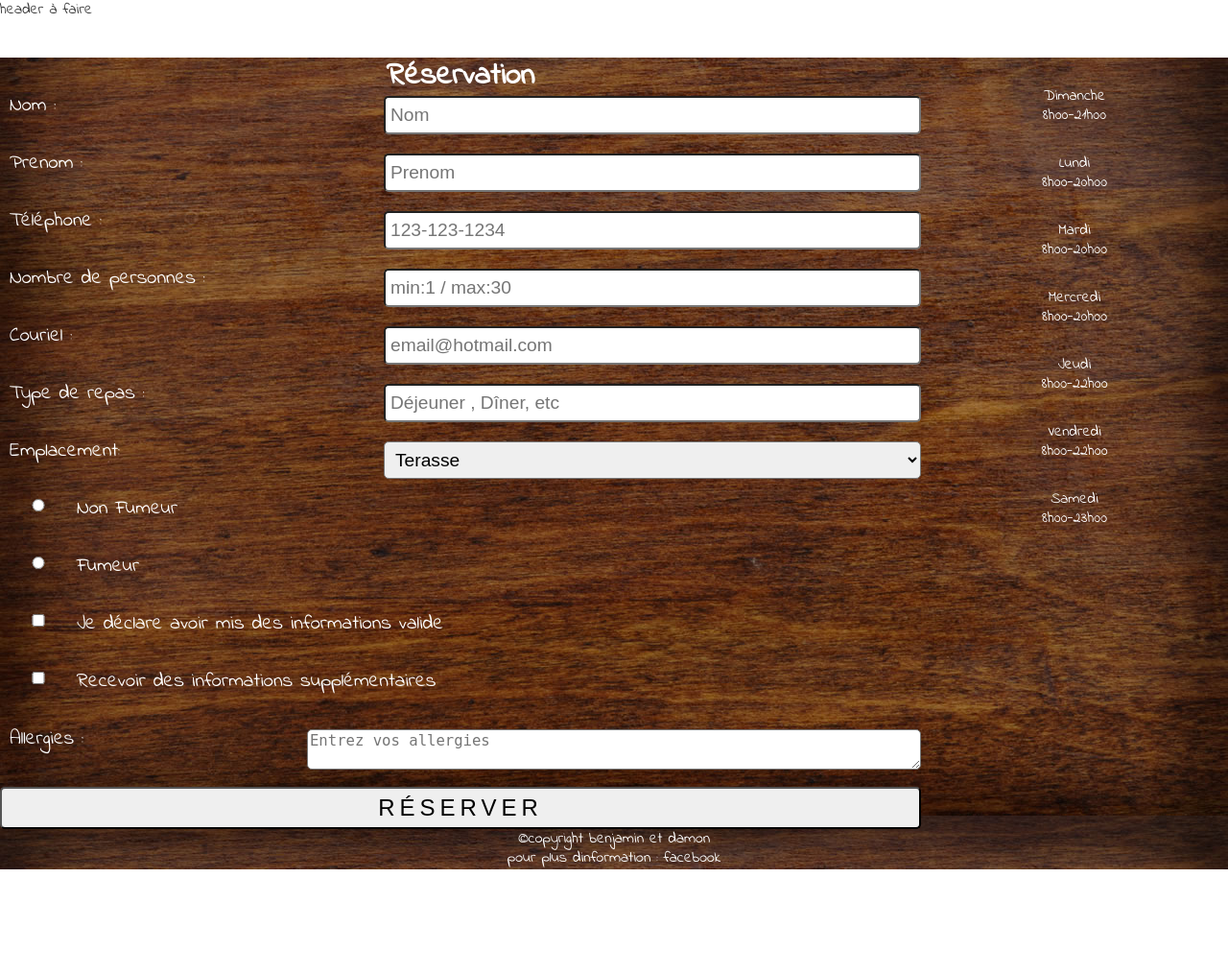
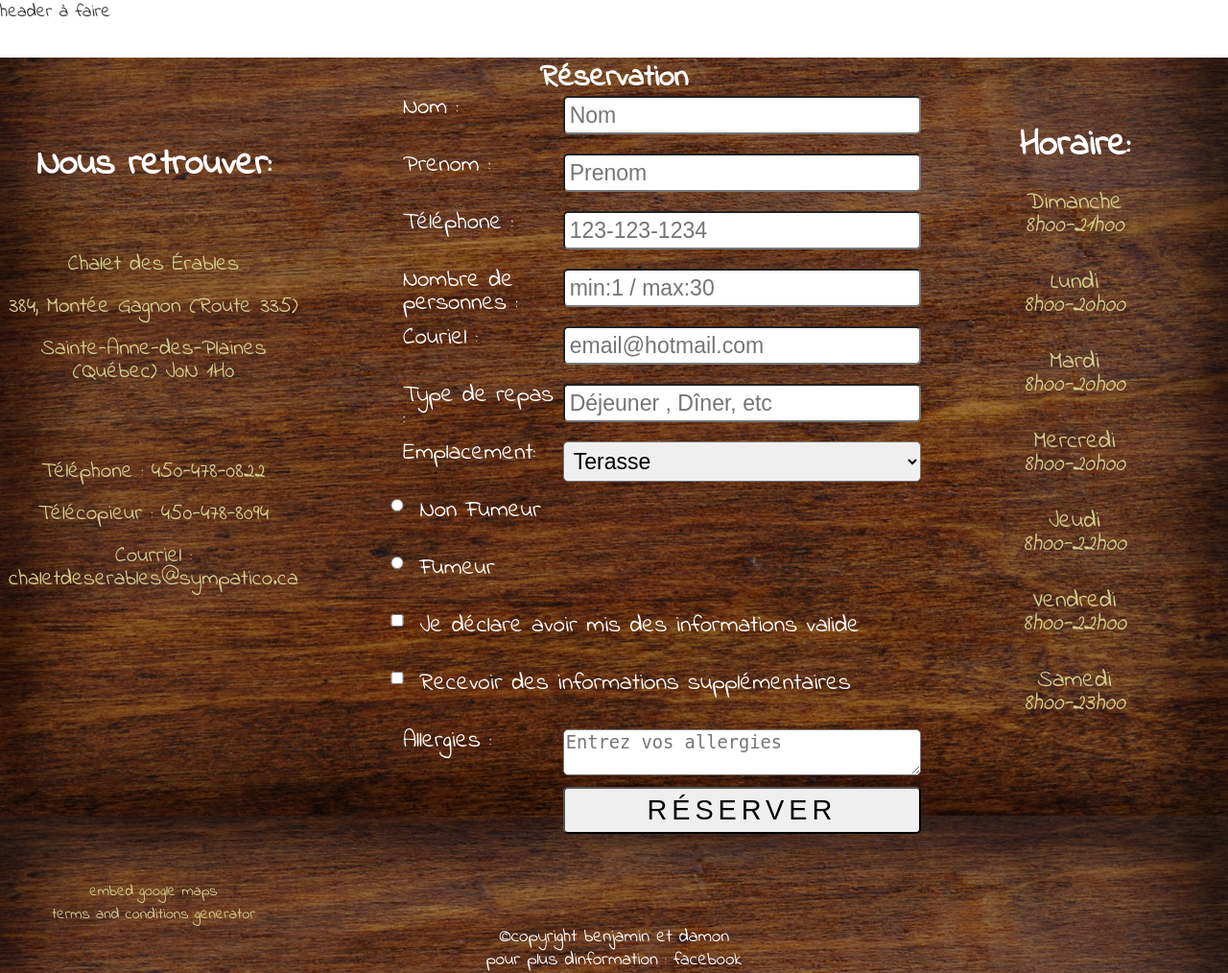
Before and after one commit to quebecyo/TP-BEN-DAMON-HTML5-CSS3, a PHP site: page /form.html in a window 1280 px wide. Shown: the whole page at 96% size. Before the commit the page ends 906 px from the top, so only its background shows below. Run offline with PHP 8.4, Linux system fonts and the light colour scheme; some libraries are stand-ins or nearby versions.

Commit message:
major update 4.0 formulaire page finish

```diff
--- a/css/style.css
+++ b/css/style.css
@@ -62,7 +62,7 @@ input[type=submit]{
 	float: right;
 }
 select{
-	padding: 7px;
+	padding: 6px;
 }
 label{
 	font-size: 1.3em;
@@ -76,24 +76,40 @@ aside ul{
 	display: none;
 }
 aside ul li{
-	margin-top: 30px;
+	margin-top: 20px;
 }
 aside ul li p:first-child{
 	text-transform: capitalize;
-	color:white;
+	color:#D4CE90;
 }
 aside ul li p:last-child{
-	color:white;
+	color:#D4CE90;
+	font-style: italic;
 }
 aside{
 	width: 100%;
 	text-align: center;
 }
-aside:nth-of-type(1){
-
+aside.first_aside{
+	display: none;
+	color:#D4CE90;
 }
-aside:nth-of-type(2){
+aside.first_aside h2{
+	font-size: 2em;
+	color: white;
+}
+aside.first_aside p{
+	font-size: 1.2em;
+	margin-top: 20px;
+}
+aside.first_aside p:nth-of-type(1),aside.first_aside p:nth-of-type(4){
+	margin-top: 80px;
+}
+aside.last_aside{
 	display: none;
+}
+#gmap_canvas{
+	height: 300px;
 }
 footer{
 	position: relative;
@@ -104,6 +120,16 @@ footer{
 	label.label_styling{
 		display: none;
 	}
+	aside.first_aside h2{
+		display: block;
+		margin-top: 100px;
+	}
+	label{
+		font-size: 1.5em;
+	}
+	input, select, textarea{
+	font-size: 1.5em;
+}
 }
 @media screen and (min-width: 768px){
 	aside ul{
@@ -112,4 +138,36 @@ footer{
 	hr{
 		display: none;
 	}
+	aside ul h2{
+		color: white;
+		margin-top: 40px;
+		font-size: 1.5em;
+	}
 }
+@media screen and (min-width: 1200px){
+	body{
+		font-size: 1.2em;
+	}
+	label.label_styling{
+		padding-left: 100px;
+		margin: 0;
+	}
+	form ul li:nth-of-type(8),form ul li:nth-of-type(9),form ul li:nth-of-type(10),form ul li:nth-of-type(11){
+		padding-left: 70px;
+	}
+	aside.first_aside{
+		display: block;
+		margin-top: 100px;
+	}
+	aside ul li{
+		margin-top: 35px;
+		font-size: 1.3em;
+	}
+	aside ul h2{
+		margin-top: 80px;
+		font-size: 2em;
+	}
+	hr{
+		display: none;
+	}
+}
--- a/form.html
+++ b/form.html
@@ -9,12 +9,6 @@
 <!--[if lt IE 9]>
 <script src="http://html5shiv.googlecode.com/svn/trunk/html5.js"></script>
 <![endif]-->
-	<style>
-	    img{
-	        width: 100px;
-	        height: 100px;
-	    }
-	</style>
 </head>
 <body>
 	<header>
@@ -35,7 +29,18 @@
 	        </ul>
 	    </nav>
 	</header>
-	<div id="wrapper_first" class="col col-xs-12 col-sm-9 col-lg-9">
+	<aside class="col col-lg-3 first_aside">
+    	<!-- <a href="https://www.google.com/maps?ll=45.718432,-73.829351	&amp;z=11	&amp;t=m	&amp;hl=fr	&amp;gl=US	&amp;mapclient=embed	&amp;q=45%C2%B043%2734.3%22N+73%C2%B049%2722.7%22W@45.7261953,-73.8229832">Click ici pour me trouver</a> -->
+    	<h2>Nous retrouver:</h2>
+  		<p>Chalet des Érables</p>
+  		<p>384, Montée Gagnon (Route 335)</p>
+  		<p>Sainte-Anne-des-Plaines (Québec) J0N 1H0</p>
+  		<p>Téléphone : 450-478-0822</p>
+  		<p>Télécopieur : 450-478-8094</p>
+  		<p>Courriel : chaletdeserables@sympatico.ca</p>
+  		<script src='https://maps.googleapis.com/maps/api/js?v=3.exp'></script><div><div id='gmap_canvas' class="col col-lg-12"></div><div><small><a href="http://embedgooglemaps.com">									embed google maps							</a></small></div><div><small><a href="https://termsandcondiitionssample.com">terms and conditions generator</a></small></div><style>#gmap_canvas img{max-width:none!important;background:none!important}</style></div><script type='text/javascript'>function init_map(){var myOptions = {zoom:8,center:new google.maps.LatLng(45.7260694,-73.82316800000001),mapTypeId: google.maps.MapTypeId.ROADMAP};map = new google.maps.Map(document.getElementById('gmap_canvas'), myOptions);marker = new google.maps.Marker({map: map,position: new google.maps.LatLng(45.7260694,-73.82316800000001)});infowindow = new google.maps.InfoWindow({content:'<strong>Chalet des érables</strong><br>384, Montée Gagnon<br>'});google.maps.event.addListener(marker, 'click', function(){infowindow.open(map,marker);});infowindow.open(map,marker);}google.maps.event.addDomListener(window, 'load', init_map);</script>
+	</aside>
+	<div id="wrapper_first" class="col col-xs-12 col-sm-9 col-lg-6">
 		<header>
 			<h1>Réservation</h1>
 		</header>
@@ -98,12 +103,12 @@
 						<label for="recevoir" class="col col-xs-10 col-sm-10 col-lg-10">Recevoir des informations supplémentaires</label>
 					</li>
 					<li>
-						<label for="textarea" class="label_styling col col-xs-0 col-sm-4">Allergies :</label>
-						<textarea name="textarea" id="textarea" class="col col-xs-12 col-sm-8" placeholder="Entrez vos allergies"></textarea>
+						<label for="textarea" class="label_styling col col-xs-0 col-sm-4 col-lg-5">Allergies :</label>
+						<textarea name="textarea" id="textarea" class="col col-xs-12 col-sm-8 col-lg-7" placeholder="Entrez vos allergies"></textarea>
 					</li>
 
 				</ul>
-			<input type="submit" value="Réserver" class="col col-xs-12 col-sm-8 col-lg-12" name="" />
+			<input type="submit" value="Réserver" class="col col-xs-12 col-sm-8 col-lg-7" name="" />
 
 		</form>
 		</section>
@@ -112,8 +117,9 @@
 	<hr>
 	<hr>
 	<!---->
-	<aside class="col col-sm-3 col-lg-3">
+	<aside class="col col-sm-3 col-lg-3 second_aside">
         <ul>
+        	<h2>Horaire:</h2>
             <li>
                 <p class="jour">dimanche</p>
                 <p class="heure">8h00-21h00</p>
@@ -146,11 +152,6 @@
     </aside>
     <hr>
     <hr>
-    <aside class="col col-xs-12 col-sm-3 col-lg-3">
-    	<a href="https://www.google.com/maps?ll=45.718432,-73.829351	&amp;z=11	&amp;t=m	&amp;hl=fr	&amp;gl=US	&amp;mapclient=embed	&amp;q=45%C2%B043%2734.3%22N+73%C2%B049%2722.7%22W@45.7261953,-73.8229832">Click ici pour me trouver</a>
-	</aside>
-	<hr>
-	<hr>
 	<footer class="col col-xs-12 col-sm-12 col-lg-12">
 	    <p>&copy;copyright benjamin et damon</p>
 	    <p>pour plus dinformation : facebook</p>
```
